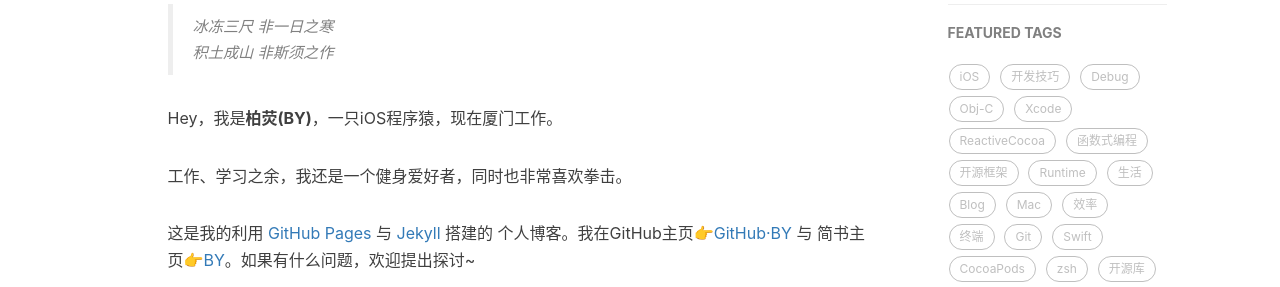
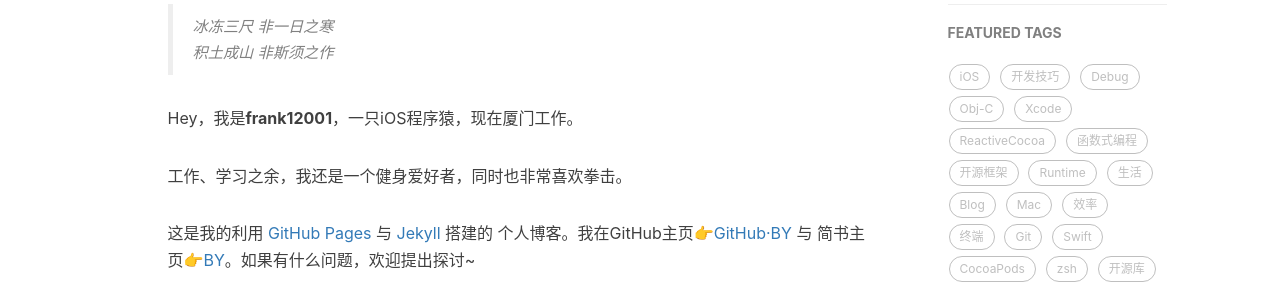
Before and after one commit to frank12001/frank12001.github.io, a Jekyll site: the page built from about.html, in a window 1280 px wide. Shown: the part 454-741 px from the top of the page. Built offline with Jekyll 4.4.1, drawn with Linux system fonts in a browser that asks for light colours; nearby versions of some CDN libraries; comment, search, counter and statistics services are not loaded.

Commit message:
update about

```diff
--- a/about.html
+++ b/about.html
@@ -18,7 +18,7 @@ header-img: "img/post-bg-rwd.jpg"
     <blockquote><p>冰冻三尺 非一日之寒<br>
     积土成山 非斯须之作</p></blockquote>
 
-    <p>Hey，我是<strong>柏荧(BY)</strong>，一只iOS程序猿，现在厦门工作。</p>
+    <p>Hey，我是<strong>frank12001</strong>，一只iOS程序猿，现在厦门工作。</p>
 
     <p>工作、学习之余，我还是一个健身爱好者，同时也非常喜欢拳击。</p>
 
```
